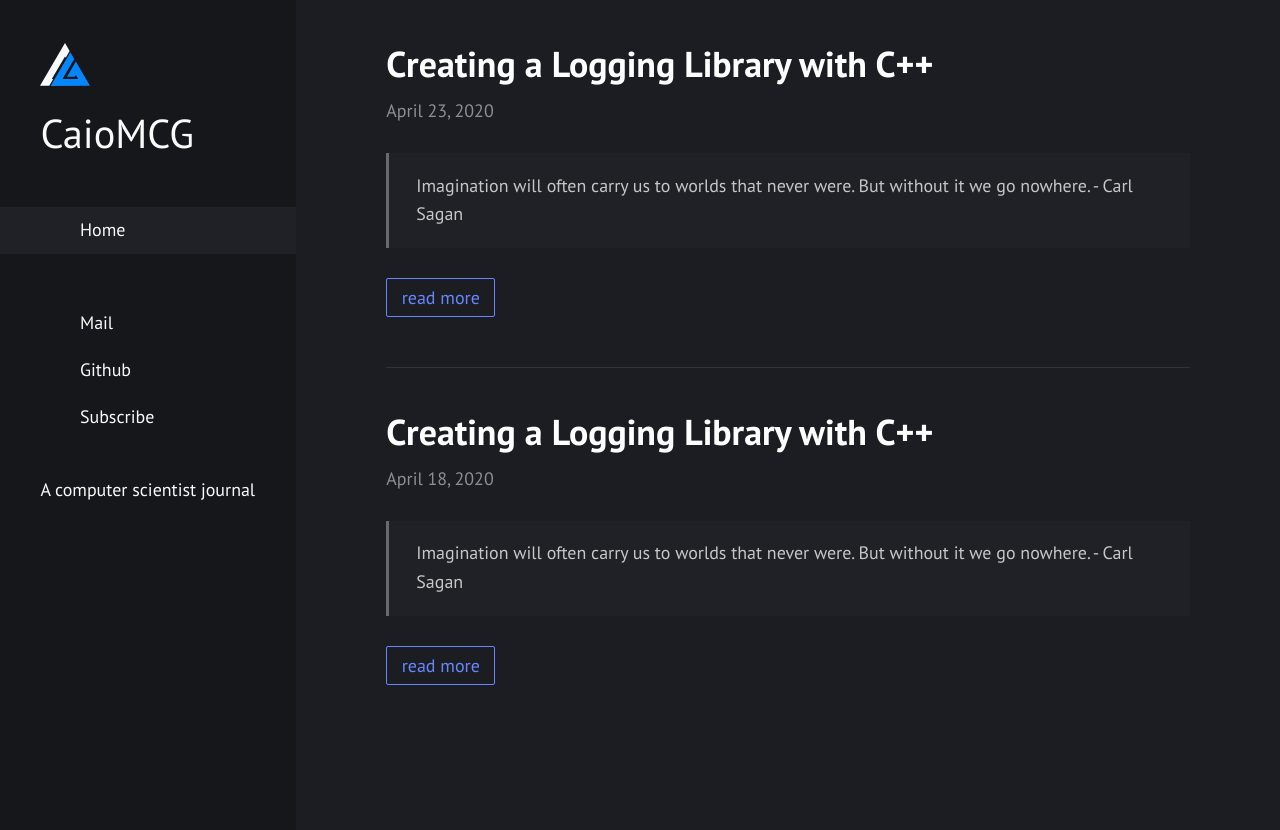
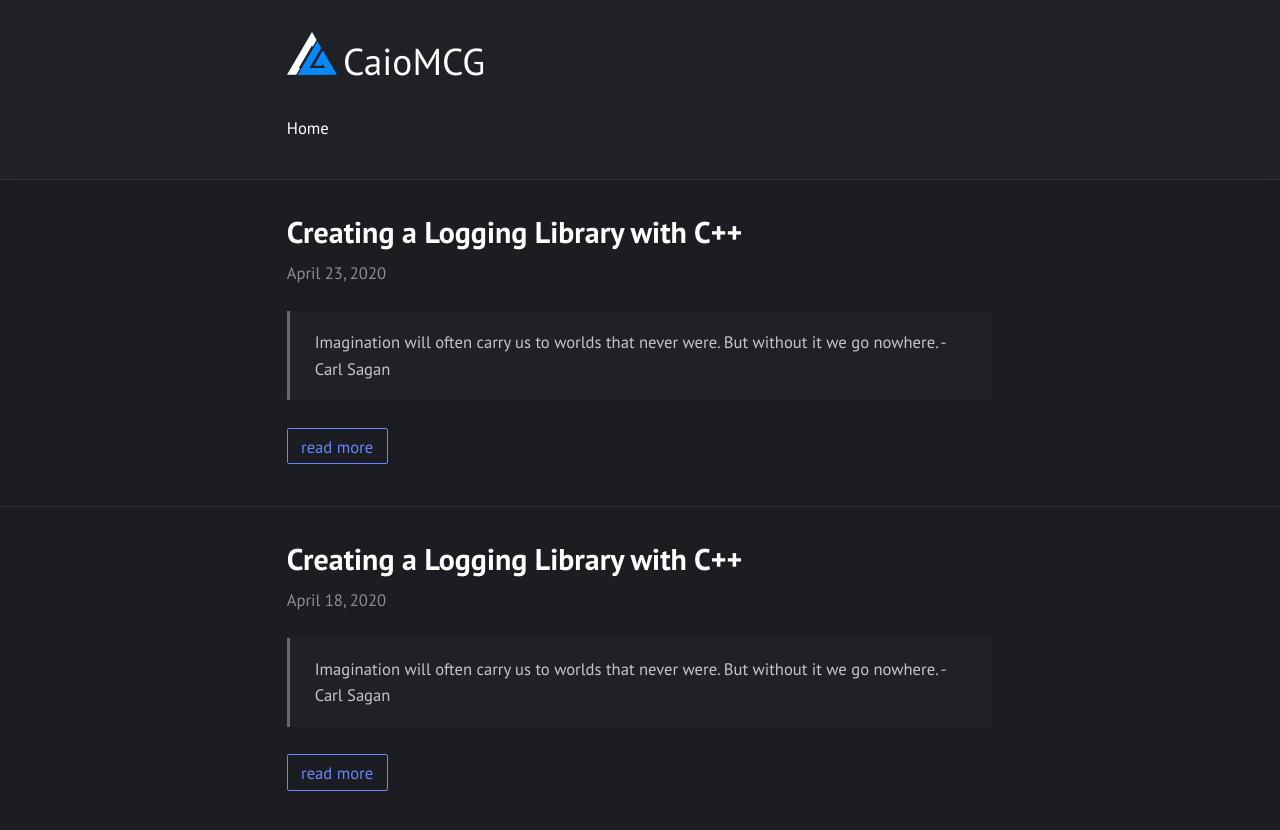
Before and after one commit to caiomcg/caiomcg.github.io, a Jekyll site: the page built from index.html, in a window 1280 px wide. Shown: the top 830 px of the page. Built offline with Jekyll 4.4.1, drawn with Linux system fonts in a browser that asks for light colours.

Commit message:
Use center layout

```diff
--- a/_config.yml
+++ b/_config.yml
@@ -8,7 +8,7 @@ date_format: "%B %d, %Y"
 
 # Layout
 
-sidebar: true               # show a sidebar instead of the usual header
+sidebar: false               # show a sidebar instead of the usual header
 show_excerpts: true         # show article excerpts on the home page
 show_related: true           # show the previous and next links after every post
 show_description: true       # show the site description in the sidebar
```
